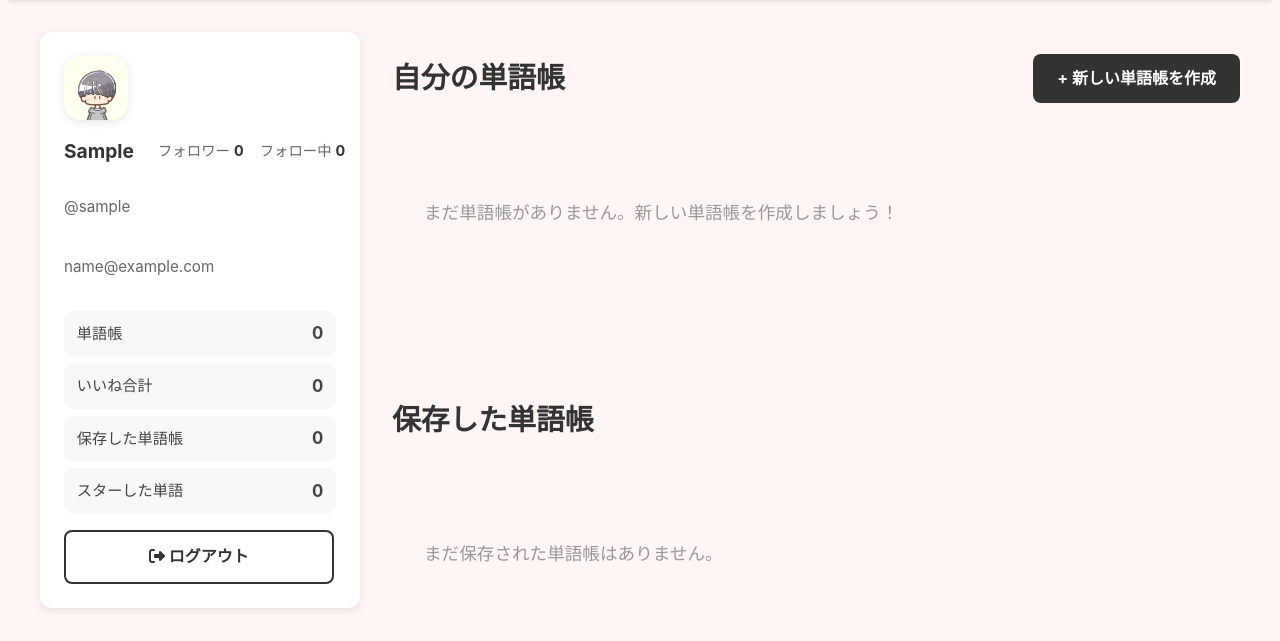
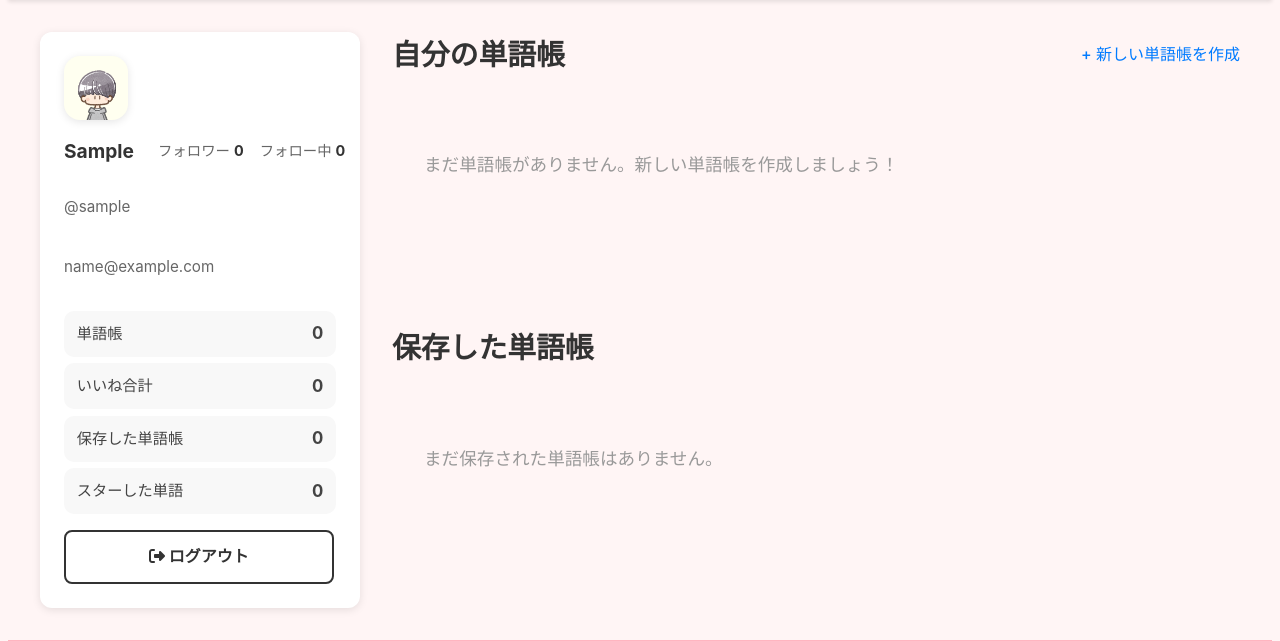
Before and after one commit to kousei2071/my-django, a Django app: page /mypage/ in a window 1280 px wide. Shown: the part 111-752 px from the top of the page. Run offline with Django 5.2, Linux system fonts and the light colour scheme; the visitor is signed in with stand-in values (Sample User, id 1); data comes from the database, SQL or seed files in the repository; data that the repository does not hold is empty; parts of the project's set-up code (start-up, migrations or seed data) failed here and were passed over.

Commit message:
単語帳セクションのスタイルを改善し、表示数を調整

```diff
--- a/home/templates/home/mypage.html
+++ b/home/templates/home/mypage.html
@@ -73,12 +73,12 @@
 
         <div class="wordbook-sections-group">
             <section class="wordbook-section">
-                <div class="section-header">
-                    <h2>自分の単語帳</h2>
-                    <div class="section-actions">
-                        <a href="{% url 'wordbook_create' %}" class="btn btn-primary">+ 新しい単語帳を作成</a>
-                        {% if my_wordbooks_count > 3 %}
-                            <a href="{% url 'mypage_wordbooks_all' %}" class="btn btn-secondary">もっと見る</a>
+                <div class="section-header" style="display: flex; align-items: center;">
+                    <h2 style="margin: 0;">自分の単語帳</h2>
+                    <div style="display: flex; gap: 1rem; align-items: center;">
+                        <a href="{% url 'wordbook_create' %}" style="color: #007bff; text-decoration: none; font-weight: 500;">+ 新しい単語帳を作成</a>
+                        {% if my_wordbooks_count > 4 %}
+                            <a href="{% url 'mypage_wordbooks_all' %}" style="color: #6c757d; text-decoration: none; font-weight: 500;">もっと見る</a>
                         {% endif %}
                     </div>
                 </div>
@@ -101,10 +101,10 @@
             </section>
 
             <section class="wordbook-section">
-                <div class="section-header">
-                    <h2>保存した単語帳</h2>
-                    {% if saved_wordbooks_count > 6 %}
-                        <a href="{% url 'mypage_bookmarks_all' %}" class="btn btn-secondary">もっと見る</a>
+                <div class="section-header" style="display: flex; align-items: center;">
+                    <h2 style="margin: 0;">保存した単語帳</h2>
+                    {% if saved_wordbooks_count > 4 %}
+                        <a href="{% url 'mypage_bookmarks_all' %}" style="color: #6c757d; text-decoration: none; font-weight: 500;">もっと見る</a>
                     {% endif %}
                 </div>
                 <div class="wordbook-grid saved-wordbooks-grid">
--- a/home/views.py
+++ b/home/views.py
@@ -61,12 +61,12 @@ def mypage(request):
     # 自分の単語帳
     my_wordbooks_qs = WordBook.objects.filter(user=request.user).annotate(like_count=Count('likes')).order_by('-created_at')
     my_wordbooks_count = my_wordbooks_qs.count()
-    my_wordbooks_preview = list(my_wordbooks_qs[:3])
+    my_wordbooks_preview = list(my_wordbooks_qs[:4])
 
     # 保存した単語帳（ブックマーク）
-    bookmarked_qs = WordBook.objects.filter(bookmarks__user=request.user).filter(Q(is_public=True) | Q(user=request.user)).annotate(like_count=Count('likes')).order_by('-bookmarks__created_at')
+    bookmarked_qs = WordBook.objects.filter(bookmarks__user=request.user).filter(Q(is_public=True) | Q(is_ai_generated=True) | Q(user=request.user)).annotate(like_count=Count('likes')).order_by('-bookmarks__created_at')
     saved_wordbooks_count = bookmarked_qs.count()
-    saved_wordbooks_preview = list(bookmarked_qs[:6])
+    saved_wordbooks_preview = list(bookmarked_qs[:4])
 
     nickname = request.user.first_name or request.user.username
     likes_total = wordBookLike.objects.filter(wordbook__user=request.user).count()
@@ -518,7 +518,7 @@ def my_wordbooks_all(request):
 # ブックマーク全件
 @login_required
 def bookmarked_wordbooks_all(request):
-    bookmarked_qs = WordBook.objects.filter(bookmarks__user=request.user).filter(Q(is_public=True) | Q(user=request.user)).annotate(like_count=Count('likes')).order_by('-bookmarks__created_at')
+    bookmarked_qs = WordBook.objects.filter(bookmarks__user=request.user).filter(Q(is_public=True) | Q(is_ai_generated=True) | Q(user=request.user)).annotate(like_count=Count('likes')).order_by('-bookmarks__created_at')
     context = {
         'title': '保存した単語帳',
         'wordbooks': bookmarked_qs,
```
